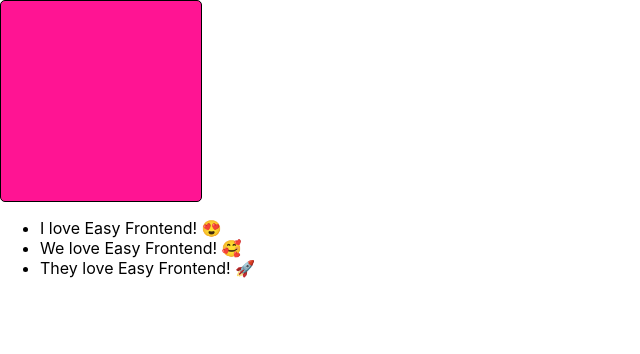
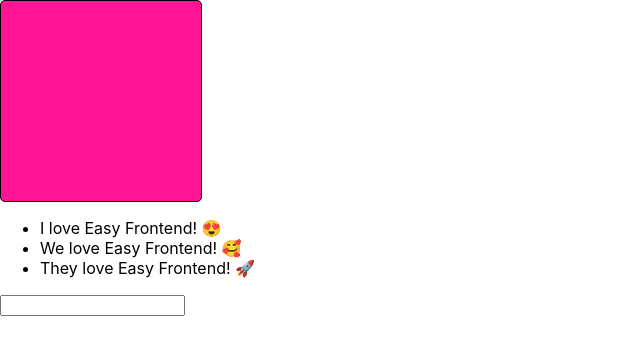
Before and after one commit to lamnehihi/react-hooks-basic, a React (Create React App) app: page / in a window 1280 px wide. Shown: the top 354 px of the page, without its empty margins (0-640 px from the left). Built offline with nearby package versions, Linux system fonts and the light colour scheme.

Commit message:
5 - todoForm

```diff
--- a/src/App.js
+++ b/src/App.js
@@ -2,6 +2,7 @@
 import "./app.scss";
 import ColorBox from "./components/ColorBox";
 import TodoList from "./components/TodoList";
+import TodoForm from "./components/TodoForm";
 
 function App() {
   const [todoList, setTodoList] = useState([
@@ -18,10 +19,22 @@
     setTodoList(NewTodoList);
   };
 
+  function onTodoFormSubmit(formValues) {
+    const NewTodoList = [...todoList];
+    const newTodo = {
+      id: NewTodoList.length+1,
+      ...formValues
+    }
+    NewTodoList.push(newTodo);
+    console.log(newTodo);
+    setTodoList(NewTodoList);
+  }
+
   return (
     <div className="app">
       <ColorBox />
       <TodoList todos={todoList} onTodoClick={onTodoClick} />
+      <TodoForm onSubmit={onTodoFormSubmit}/>
     </div>
   );
 }
--- /dev/null
+++ b/src/components/TodoForm/index.jsx
@@ -0,0 +1,41 @@
+import React, { useState } from 'react';
+import PropTypes from 'prop-types';
+
+TodoForm.propTypes = {
+  onSubmit : PropTypes.func,
+};
+
+TodoForm.defaultProps = {
+  onSubmit : null,
+};
+
+function TodoForm(props) {
+  const { onSubmit } = props;
+  const [ value, setValue ] = useState('');
+
+  function handleValueChange(e) {
+    console.log(e.target.value);
+    setValue(e.target.value);
+  }
+
+  function handleSubmit(e) {
+    //prevent auto reload when enter
+    e.preventDefault();
+
+    if(!onSubmit) return;
+
+    const formValues = {
+      title : value
+    };
+    onSubmit(formValues);
+    setValue('');
+  }
+
+  return (
+    <form onSubmit={handleSubmit}>
+      <input value={value} type="text" onChange={handleValueChange}/>
+    </form>
+  );
+}
+
+export default TodoForm;
```
